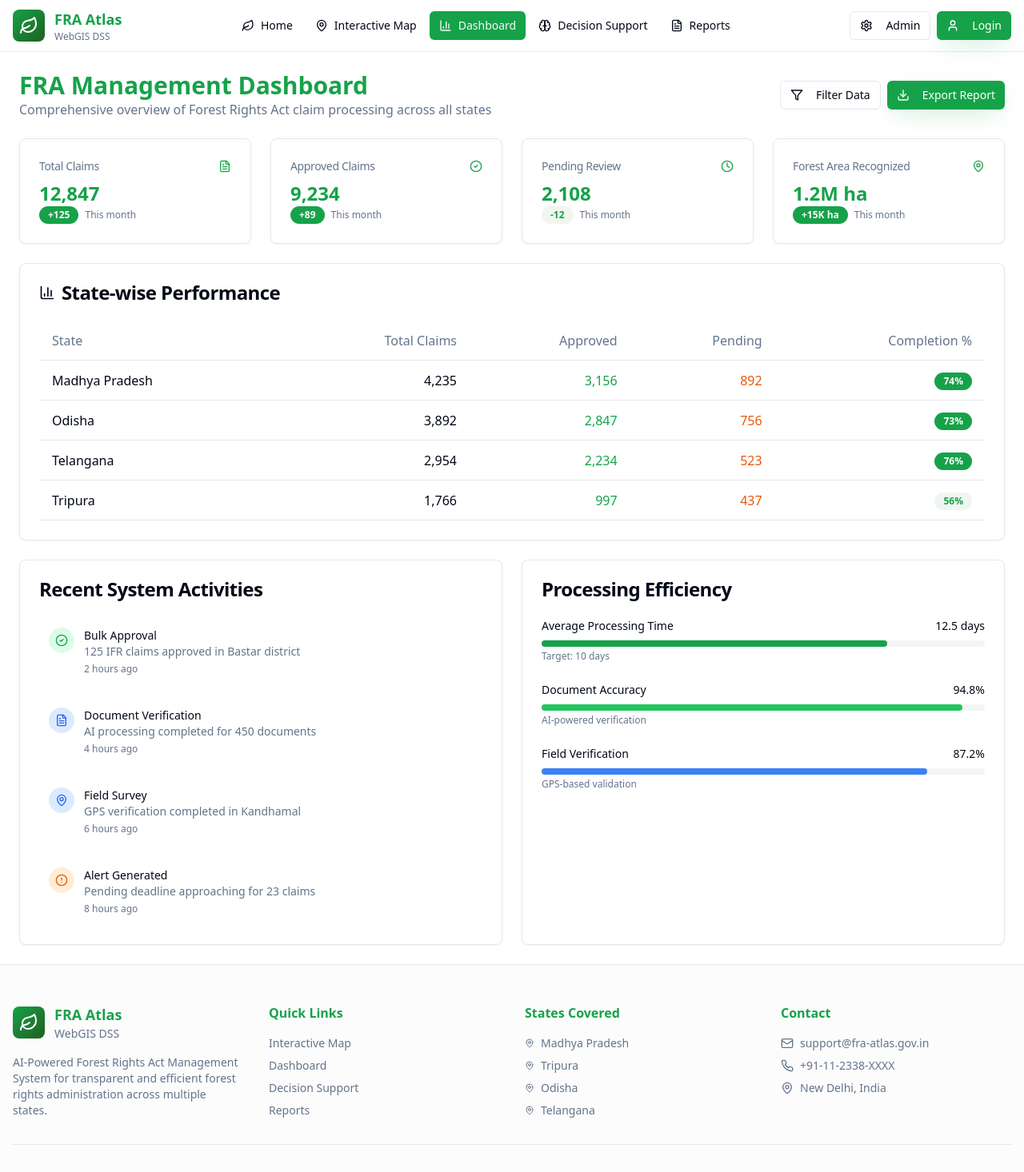
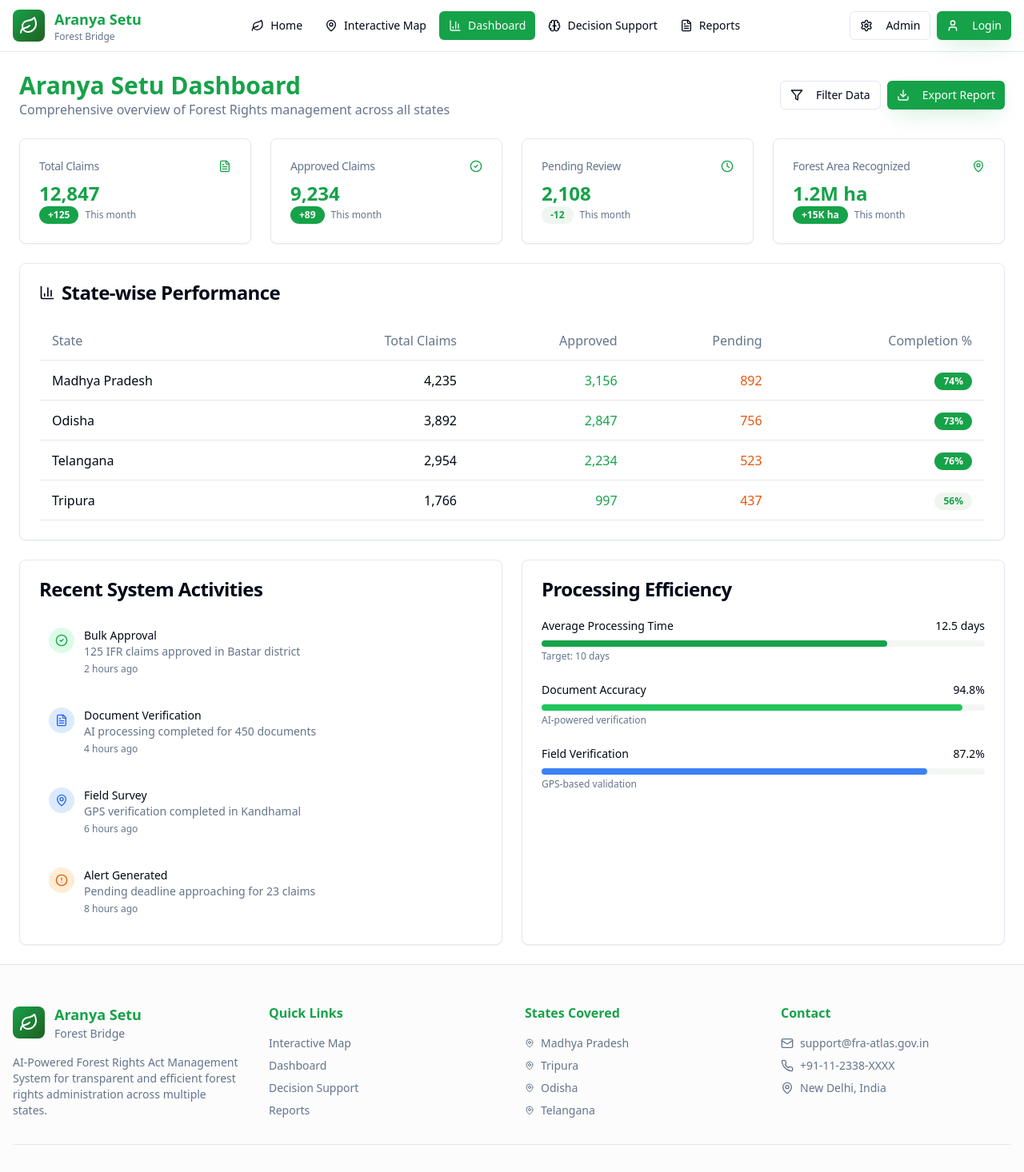
Before and after one commit to praveen28-devops/fra-aid-compass, a React (Vite) app: page /dashboard in a window 1280 px wide. Shown: the top 1466 px of the page at 80% size. Built offline with nearby package versions, Linux system fonts and the light colour scheme; the HTML template or start-up script is replaced by a standard one.

Commit message:
Update project name

```diff
--- a/index.html
+++ b/index.html
@@ -3,13 +3,13 @@
   <head>
     <meta charset="UTF-8" />
     <meta name="viewport" content="width=device-width, initial-scale=1.0" />
-    <title>FRA Atlas & WebGIS DSS - AI-Powered Forest Rights Management</title>
-    <meta name="description" content="AI-Powered Forest Rights Act Management System for transparent, efficient processing of forest rights claims across multiple states in India" />
+    <title>Aranya Setu - AI-Powered Forest Rights Management</title>
+    <meta name="description" content="Aranya Setu: AI-Powered Forest Rights Act Management System for transparent, efficient processing of forest rights claims across multiple states in India" />
     <meta name="author" content="Government of India" />
-    <meta name="keywords" content="FRA, Forest Rights Act, WebGIS, Tribal Affairs, India, AI, Decision Support System" />
+    <meta name="keywords" content="Aranya Setu, FRA, Forest Rights Act, WebGIS, Tribal Affairs, India, AI, Decision Support System" />
 
-    <meta property="og:title" content="FRA Atlas & WebGIS DSS - AI-Powered Forest Rights Management" />
-    <meta property="og:description" content="AI-Powered Forest Rights Act Management System for transparent, efficient processing of forest rights claims across multiple states in India" />
+    <meta property="og:title" content="Aranya Setu - AI-Powered Forest Rights Management" />
+    <meta property="og:description" content="Aranya Setu: AI-Powered Forest Rights Act Management System for transparent, efficient processing of forest rights claims across multiple states in India" />
     <meta property="og:type" content="website" />
     <meta property="og:image" content="https://lovable.dev/opengraph-image-p98pqg.png" />
 
--- a/src/components/layout/Footer.tsx
+++ b/src/components/layout/Footer.tsx
@@ -13,8 +13,8 @@ const Footer = () => {
                 <Leaf className="w-6 h-6 text-white" />
               </div>
               <div>
-                <div className="text-lg font-bold text-primary">FRA Atlas</div>
-                <div className="text-sm text-muted-foreground">WebGIS DSS</div>
+                <div className="text-lg font-bold text-primary">Aranya Setu</div>
+                <div className="text-sm text-muted-foreground">Forest Bridge</div>
               </div>
             </div>
             <p className="text-sm text-muted-foreground">
@@ -84,7 +84,7 @@ const Footer = () => {
 
         <div className="border-t mt-8 pt-8 text-center">
           <p className="text-sm text-muted-foreground">
-            © 2024 Government of India. Forest Rights Act Atlas & WebGIS Decision Support System.
+            © 2024 Government of India. Aranya Setu - Forest Rights Management System.
             All rights reserved.
           </p>
         </div>
--- a/src/components/layout/Header.tsx
+++ b/src/components/layout/Header.tsx
@@ -41,8 +41,8 @@ const Header = () => {
               <Leaf className="w-6 h-6 text-white" />
             </div>
             <div>
-              <div className="text-lg font-bold text-primary">FRA Atlas</div>
-              <div className="text-xs text-muted-foreground">WebGIS DSS</div>
+              <div className="text-lg font-bold text-primary">Aranya Setu</div>
+              <div className="text-xs text-muted-foreground">Forest Bridge</div>
             </div>
           </Link>
 
--- a/src/pages/Dashboard.tsx
+++ b/src/pages/Dashboard.tsx
@@ -69,9 +69,9 @@ const Dashboard = () => {
       {/* Header */}
       <div className="flex flex-col sm:flex-row justify-between items-start sm:items-center gap-4">
         <div>
-          <h1 className="text-3xl font-bold text-primary">FRA Management Dashboard</h1>
+          <h1 className="text-3xl font-bold text-primary">Aranya Setu Dashboard</h1>
           <p className="text-muted-foreground">
-            Comprehensive overview of Forest Rights Act claim processing across all states
+            Comprehensive overview of Forest Rights management across all states
           </p>
         </div>
 
--- a/src/pages/Index.tsx
+++ b/src/pages/Index.tsx
@@ -68,9 +68,9 @@ const Index = () => {
             </Badge>
 
             <h1 className="text-5xl md:text-7xl font-bold mb-6 leading-tight">
-              FRA Atlas &
+              Aranya Setu
               <span className="block bg-gradient-to-r from-yellow-300 to-orange-300 bg-clip-text text-transparent">
-                WebGIS DSS
+                Forest Bridge
               </span>
             </h1>
 
@@ -124,7 +124,7 @@ const Index = () => {
         <div className="container mx-auto">
           <div className="text-center max-w-3xl mx-auto mb-16">
             <h2 className="text-4xl md:text-5xl font-bold mb-6">
-              Comprehensive FRA Management
+              Comprehensive Forest Rights Management
             </h2>
             <p className="text-xl text-muted-foreground">
               Streamlining forest rights administration with cutting-edge technology
--- a/src/pages/Login.tsx
+++ b/src/pages/Login.tsx
@@ -19,8 +19,8 @@ const Login = () => {
               <Leaf className="w-8 h-8 text-white" />
             </div>
             <div className="text-white">
-              <div className="text-2xl font-bold">FRA Atlas</div>
-              <div className="text-sm opacity-90">WebGIS DSS</div>
+              <div className="text-2xl font-bold">Aranya Setu</div>
+              <div className="text-sm opacity-90">Forest Bridge</div>
             </div>
           </Link>
         </div>
@@ -30,7 +30,7 @@ const Login = () => {
           <CardHeader className="text-center">
             <CardTitle className="text-2xl text-primary">Secure Login</CardTitle>
             <CardDescription>
-              Access the Forest Rights Act Management System
+              Access the Aranya Setu Forest Rights Management System
             </CardDescription>
           </CardHeader>
           <CardContent className="space-y-4">
--- a/src/pages/NotFound.tsx
+++ b/src/pages/NotFound.tsx
@@ -23,7 +23,7 @@ const NotFound = () => {
         </CardHeader>
         <CardContent className="space-y-4">
           <p className="text-muted-foreground">
-            The page you're looking for doesn't exist in the FRA Atlas system.
+            The page you're looking for doesn't exist in the Aranya Setu system.
           </p>
 
           <div className="space-y-2">
```
